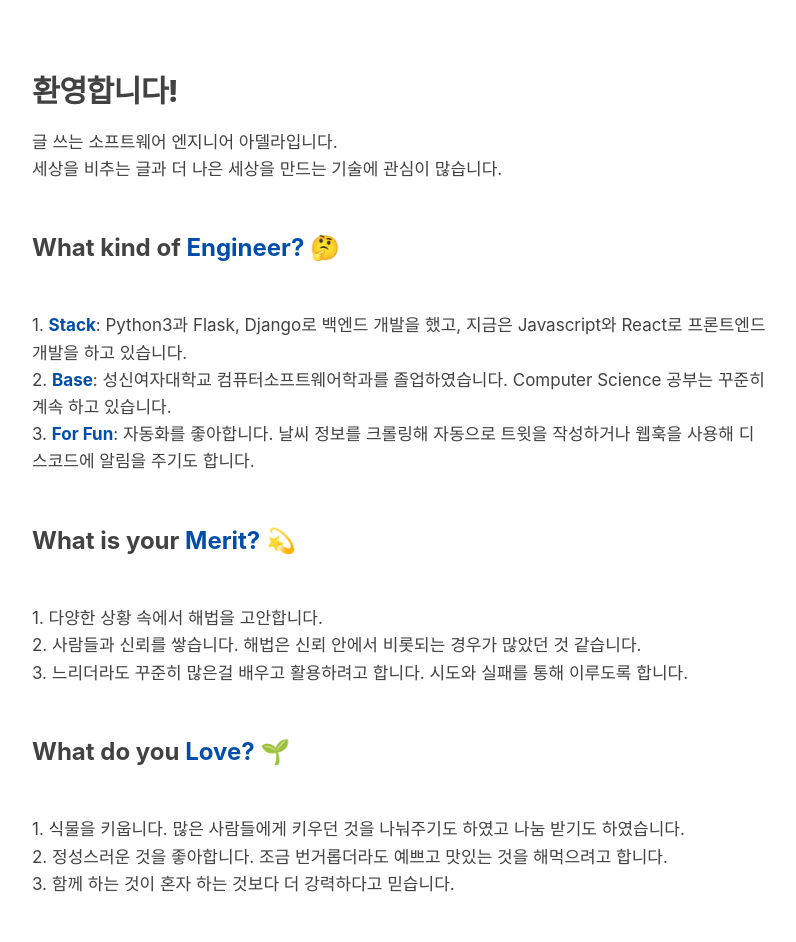
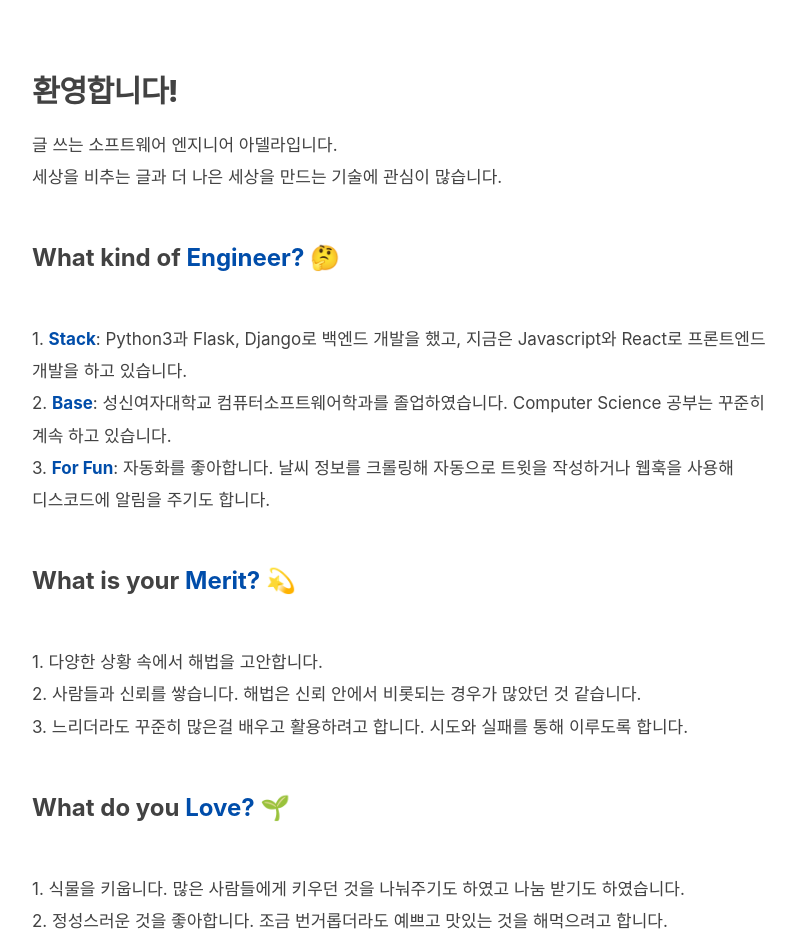
Before and after one commit to love-adela/adela.love, a Next.js app: page /about in a window 1280 px wide. Shown: the part 200-1142 px from the top of the page, without its empty margins (240-1036 px from the left). Built offline with nearby package versions, Linux system fonts and the light colour scheme; a web font is replaced by a local one.

Commit message:
Add word-break css property in about page

```diff
--- a/pages/about.js
+++ b/pages/about.js
@@ -13,27 +13,27 @@ export default function About() {
         <meta property="og:description" content="Adela Chung, developer & writer" key="ogdesc" />
       </Head>
       <h2 className={utilStyles.headingXl}>환영합니다!</h2>
-      <p>
+      <p className={utilStyles.paragraph}>
       글 쓰는 소프트웨어 엔지니어 아델라입니다.<br />
       세상을 비추는 글과 더 나은 세상을 만드는 기술에 관심이 많습니다.
       </p>
 
       <h2 className={utilStyles.headingLg}>What kind of <b>Engineer?</b> 🤔</h2>
-      <p>
+      <p className={utilStyles.paragraph}>
       1. <b>Stack</b>: Python3과 Flask, Django로 백엔드 개발을 했고, 지금은 Javascript와 React로 프론트엔드 개발을 하고 있습니다.<br />
       2. <b>Base</b>: 성신여자대학교 컴퓨터소프트웨어학과를 졸업하였습니다. Computer Science 공부는 꾸준히 계속 하고 있습니다.<br />
       3. <b>For Fun</b>: 자동화를 좋아합니다. 날씨 정보를 크롤링해 자동으로 트윗을 작성하거나 웹훅을 사용해 디스코드에 알림을 주기도 합니다.
       </p>
 
       <h2 className={utilStyles.headingLg}>What is your <b>Merit?</b> 💫</h2>
-      <p>
+      <p className={utilStyles.paragraph}>
       1. 다양한 상황 속에서 해법을 고안합니다.<br />
       2. 사람들과 신뢰를 쌓습니다. 해법은 신뢰 안에서 비롯되는 경우가 많았던 것 같습니다.<br />
       3. 느리더라도 꾸준히 많은걸 배우고 활용하려고 합니다. 시도와 실패를 통해 이루도록 합니다.<br />
       </p>
 
       <h2 className={utilStyles.headingLg}>What do you <b>Love?</b> 🌱</h2>
-      <p>
+      <p className={utilStyles.paragraph}>
       1. 식물을 키웁니다. 많은 사람들에게 키우던 것을 나눠주기도 하였고 나눔 받기도 하였습니다.<br />
       2. 정성스러운 것을 좋아합니다. 조금 번거롭더라도 예쁘고 맛있는 것을 해먹으려고 합니다.<br />
       3. 함께 하는 것이 혼자 하는 것보다 더 강력하다고 믿습니다.
--- a/styles/utils.module.css
+++ b/styles/utils.module.css
@@ -30,6 +30,12 @@
 
 .headingMd {
   line-height: 1.5;
+}
+
+.paragraph {
+  word-break: keep-all;
+  overflow-wrap: break-word;
+  line-height: 1.9;
 }
 
 .header {
```
